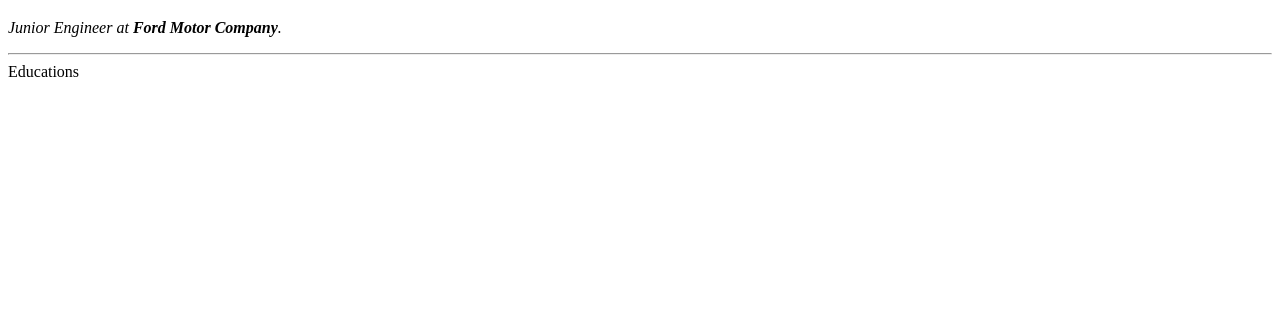
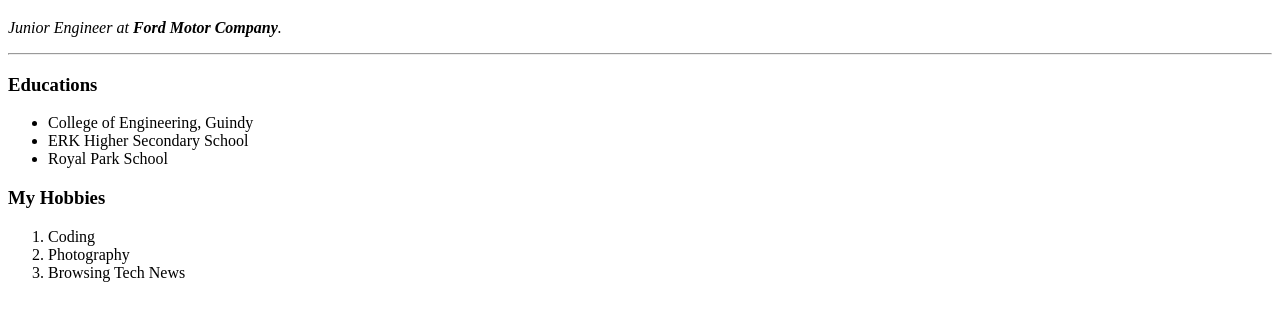
Before and after one commit to aravinth-in/Web-Development, a plain HTML site: page HTML - Personal Site/index.html in a window 1280 px wide. Shown: the part 61-382 px from the top of the page. Drawn offline with Linux system fonts and the light colour scheme.

Commit message:
added hobbies

```diff
--- a/HTML - Personal Site/index.html
+++ b/HTML - Personal Site/index.html
@@ -9,8 +9,25 @@
 <body>
   <h1>Aravinth S</h1>
   <p><em>Junior Engineer at <strong>Ford Motor Company</strong>.</em></p>
-  <hr
+  <hr>
   <h3>Educations</h3>
+  <ul>
+    <li>College of Engineering, Guindy</li>
+    <li>ERK Higher Secondary School</li>
+    <li>Royal Park School</li>
+  </ul>
+  <h3>My Hobbies</h3>
+  <ol>
+    <li>
+      Coding
+    </li>
+    <li>
+      Photography
+    </li>
+    <li>
+      Browsing Tech News
+    </li>
+  </ol>
 </body>
 
 </html>
```
